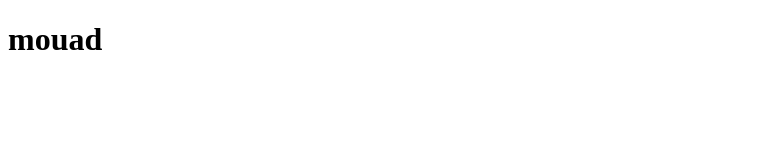
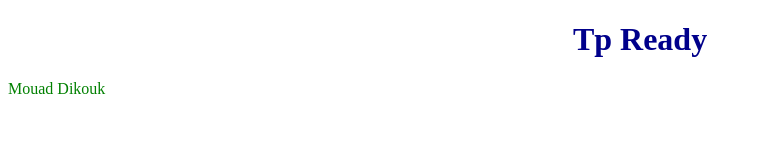
Before and after one commit to MouadDk/GroupeB, a plain HTML site: page index.html in a window 1280 px wide. Shown: the whole page, without its empty margins (0-762 px from the left). Drawn offline with Linux system fonts and the light colour scheme.

Commit message:
Tp Ready Edited

```diff
--- a/index.html
+++ b/index.html
@@ -1,13 +1,16 @@
 <!DOCTYPE html>
 <html lang="en">
 <head>
+<link rel="stylesheet" href="./index.css">
     <meta charset="UTF-8">
     <meta name="viewport" content="width=device-width, initial-scale=1.0">
-    <title>Document</title>
+    <title>Mouad</title>
+
 </head>
 <body>
 
-    <h1>mouad</h1>
+    <h1>Tp Ready</h1>
+    <span>Mouad Dikouk</span>
 
 </body>
 </html>
```
